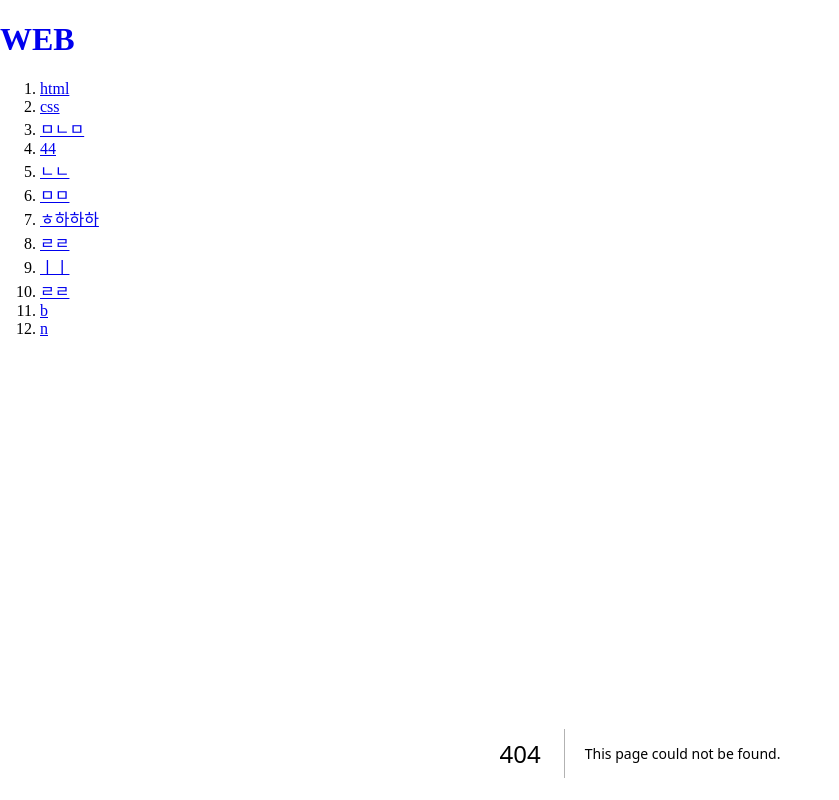
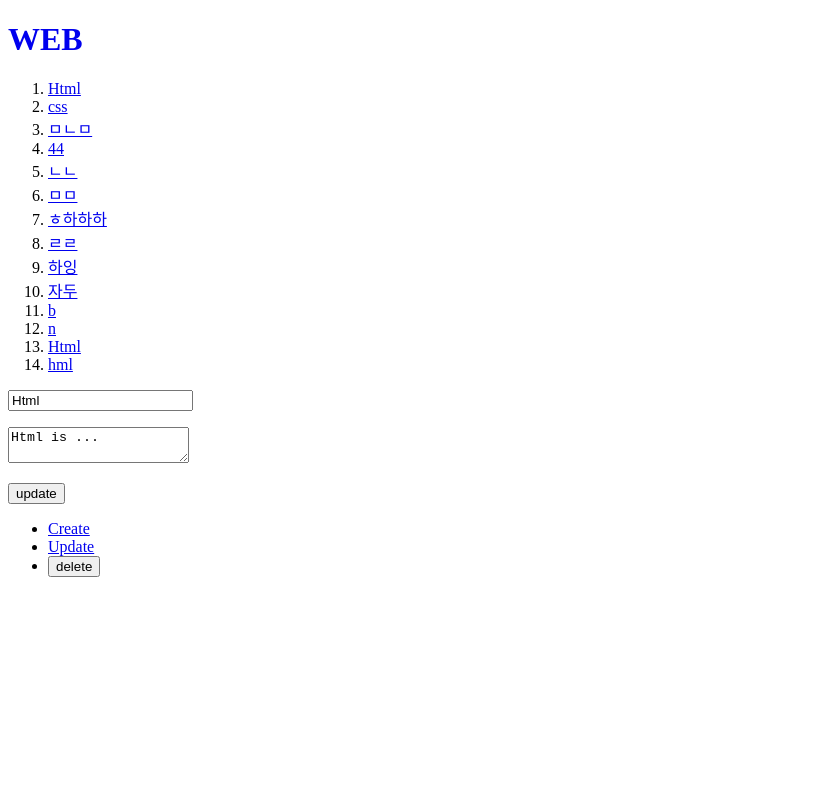
Before and after one commit to yousincha/nextapp, a Next.js app: page /update/1 in a window 1280 px wide. Before the commit this address had no page. Shown: the top 800 px of the page, without its empty margins (0-839 px from the left). Built offline with nearby package versions, Linux system fonts and the light colour scheme; data requests are answered from the project's data file.

Commit message:
20240731-3(글수정: PATCH 구현) codmmit

```diff
--- a/db.json
+++ b/db.json
@@ -2,8 +2,8 @@
   "topics": [
     {
       "id": 1,
-      "title": "html",
-      "body": "html is ..."
+      "title": "Html",
+      "body": "Html is ..."
     },
     {
       "id": 2,
@@ -41,13 +41,13 @@
       "id": 8
     },
     {
-      "title": "ㅣㅣ",
-      "body": "ㅣ",
+      "title": "하잉",
+      "body": "하이이이ㅣㅇ",
       "id": 9
     },
     {
-      "title": "ㄹㄹ",
-      "body": "ㄹㄹ",
+      "title": "자두",
+      "body": "자두 먹고싶다",
       "id": 10
     },
     {
@@ -59,6 +59,16 @@
       "title": "n",
       "body": "n",
       "id": 12
+    },
+    {
+      "title": "Html",
+      "body": "html is ...",
+      "id": 13
+    },
+    {
+      "title": "hml",
+      "body": "html is ...",
+      "id": 14
     }
   ],
   "posts": [
--- a/src/app/Control.js
+++ b/src/app/Control.js
@@ -5,8 +5,6 @@
 export function Control() {
   const params = useParams();
   const id = params.id;
-
-  console.log(params);
   return (
     <ul>
       <li>
@@ -15,7 +13,7 @@
       {id ? (
         <>
           <li>
-            <Link href="/update/1">Update</Link>
+            <Link href={`/update/${id}`}>Update</Link>
           </li>
           <li>
             <input type="button" value="delete"></input>
--- a/src/app/read/[id]/page.js
+++ b/src/app/read/[id]/page.js
@@ -1,5 +1,7 @@
 export default async function Read(props) {
-  const resp = await fetch(`http://localhost:9999/topics/${props.params.id}`);
+  const resp = await fetch(`http://localhost:9999/topics/${props.params.id}`, {
+    cache: "no-store",
+  });
   const topic = await resp.json();
   return (
     <>
--- /dev/null
+++ b/src/app/update/[id]/page.js
@@ -0,0 +1,64 @@
+"use client";
+
+import { useParams, useRouter } from "next/navigation";
+import { useEffect, useState } from "react";
+
+export default function Update() {
+  const [title, setTitle] = useState("");
+  const [body, setBody] = useState("");
+  const router = useRouter();
+  const params = useParams();
+  const id = params.id;
+  useEffect(() => {
+    fetch("http://localhost:9999/topics/" + id)
+      .then((resp) => resp.json())
+      .then((result) => {
+        setTitle(result.title);
+        setBody(result.body);
+      });
+  }, [id]);
+  return (
+    <form
+      onSubmit={(e) => {
+        e.preventDefault();
+
+        const title = e.target.title.value;
+        const body = e.target.body.value;
+        const options = {
+          method: "PATCH",
+          headers: { "Content-Type": "application/json" },
+          body: JSON.stringify({ title, body }),
+        };
+        fetch(`http://localhost:9999/topics/` + id, options)
+          .then((res) => res.json())
+          .then((result) => {
+            console.log(result);
+            const lastid = result.id;
+            router.push(`/read/${lastid}`);
+            router.refresh();
+          });
+      }}
+    >
+      <p>
+        <input
+          type="text"
+          name="title"
+          placeholder="title"
+          value={title}
+          onChange={(e) => setTitle(e.target.value)}
+        />
+      </p>
+      <p>
+        <textarea
+          name="body"
+          placeholder="body"
+          value={body}
+          onChange={(e) => setBody(e.target.value)}
+        ></textarea>
+      </p>
+      <p>
+        <input type="submit" value="update" />
+      </p>
+    </form>
+  );
+}
```
